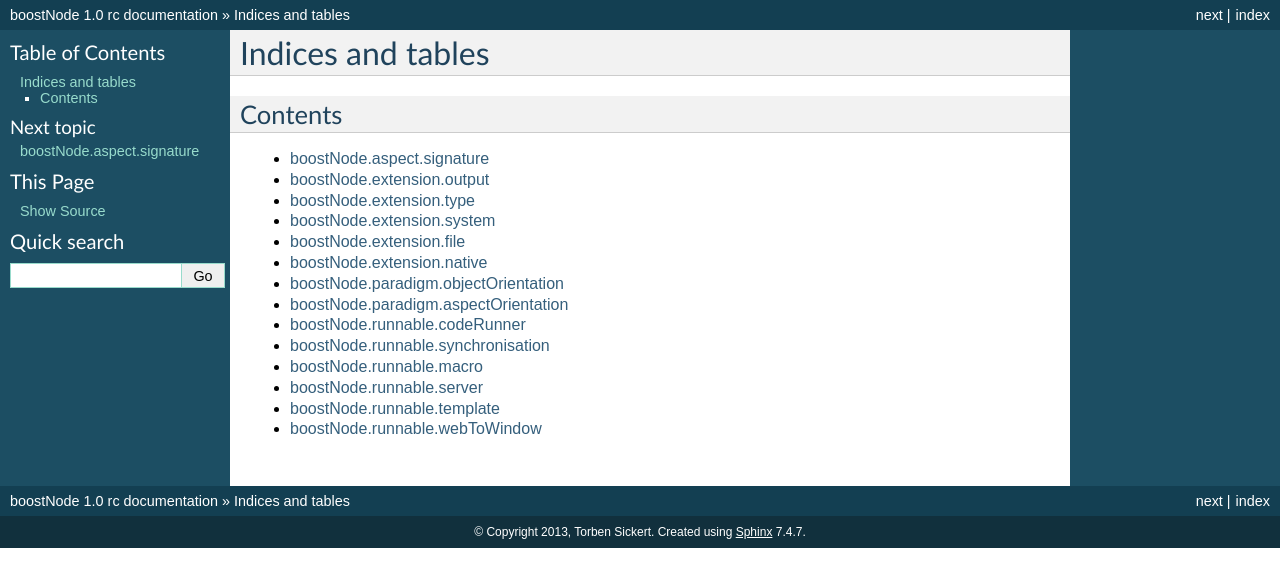
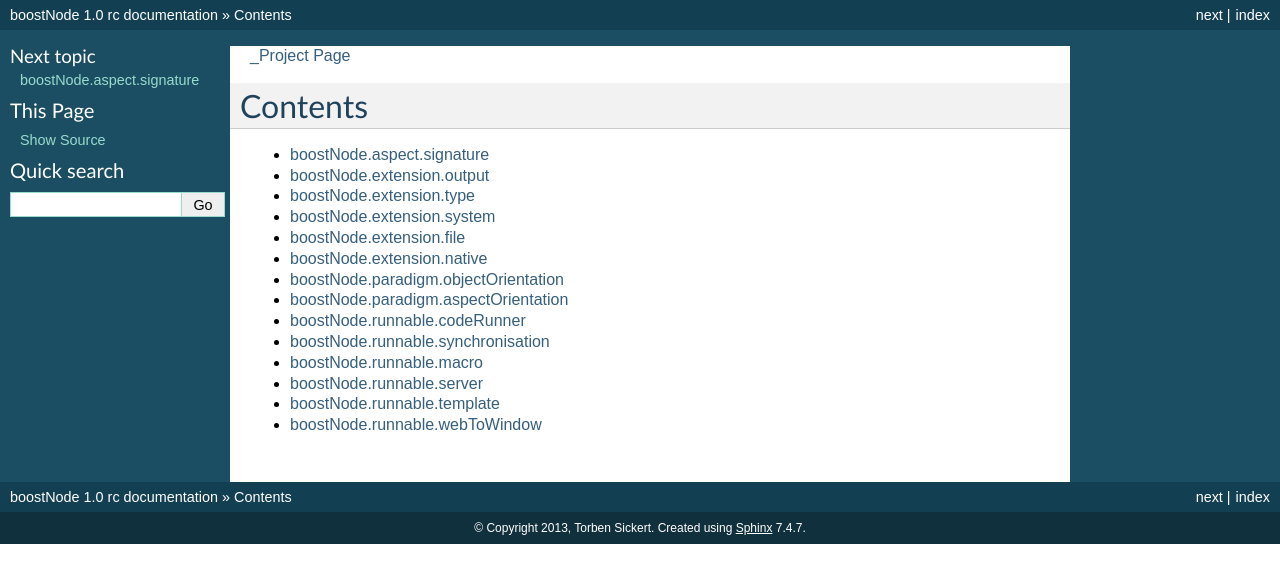
Before and after one commit to thaibault/boostnode-deprecated, a Sphinx documentation site: the page built from documentation/source/index.rst, in a window 1280 px wide. Shown: the top 587 px of the page. Built offline with Sphinx 7.4.7, drawn with Linux system fonts in a browser that asks for light colours.

Commit message:
Automatic update to new version.

```diff
--- a/documentation/source/index.rst
+++ b/documentation/source/index.rst
@@ -1,9 +1,6 @@
 .. boostNode documentation master file
 
-Indices and tables
-==================
-
-.. _Project Page: http://thaibault.github.io/boostNode
+`_Project Page <http://thaibault.github.io/boostNode>`_
 
 Contents
 --------
```
